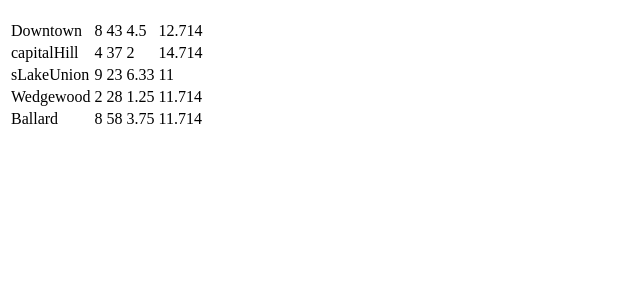
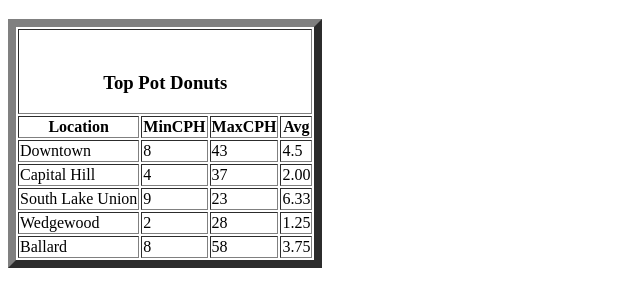
Before and after one commit to ronoh2001/donut_shop, a plain HTML site: page index.html in a window 1280 px wide. Shown: the part 61-368 px from the top of the page, without its empty margins (0-640 px from the left). Drawn offline with Linux system fonts and the light colour scheme.

Commit message:
adding random

```diff
--- a/donut.js
+++ b/donut.js
@@ -1,19 +1,31 @@
 
-function donutShop(loc, minCPH, maxCPH, Avg, AvgHrPerDay) {
+function donutShop(loc, minCPH, maxCPH, Avg) {
 	this.loc = loc;
 	this.minCPH = minCPH;
 	this.maxCPH = maxCPH;
 	this.Avg = Avg;
-	this.AvgHrPerDay = AvgHrPerDay
 
+  this.randomCust = function() {
+    return Math.floor(Math.random() * (this.maxCPH - this.minCPH) + this.minCPH);
+  }
+  hourlyRandom = [];
+  this.AverageDonutsPerHour = function() {
+     for (i=0; i<11; i++)
+      return this.Avg * this.randomCust(i);
+    hourlyRandom.push(this.AverageDonutsPerHour);
+
+  console.log(hourlyRandom);
+  }
 }
-var Downtown = new donutShop('Downtown', 8, 43, 4.5, 12.714);
-var capitalHill = new donutShop ('Capital Hill', 4, 37, 2.00, 14.714);
-var sLakeUnion = new donutShop ('South Lake Union', 9, 23, 6.33, 11);
-var Wedgewood = new donutShop ('Wedgewood', 2, 28, 1.25, 11.714);
-var Ballard = new donutShop ('Ballard', 8, 58, 3.75, 11.714);
 
-    var table = document.createElement('table');
+  var Downtown = new donutShop('Downtown', 8, 43, 4.5);
+  var capitalHill = new donutShop ('Capital Hill', 4, 37, 2.00);
+  var sLakeUnion = new donutShop ('South Lake Union', 9, 23, 6.33);
+  var Wedgewood = new donutShop ('Wedgewood', 2, 28, 1.25);
+  var Ballard = new donutShop ('Ballard', 8, 58, 3.75);
+
+
+   var table = document.createElement('table');
    var tableRow = document.createElement('tr');
    var tableDataOne = document.createElement('td');
    var tableDataTwo = document.createElement('td');
@@ -21,45 +33,40 @@ var Ballard = new donutShop ('Ballard', 8, 58, 3.75, 11.714);
    var tableDataFour = document.createElement('td');
    var tableDataFive = document.createElement('td');
 
-   var Downtown = {
-       loc: 'Downtown',
-       minCPH: 8,
-       maxCPH: 43,
-       Avg: 4.5,
-       AvgHrPerDay: 12.714
-   };
+   // var Downtown = {
+   //     loc: 'Downtown',
+   //     minCPH: 8,
+   //     maxCPH: 43,
+   //     Avg: 4.5,
+   // };
 
-   var capitalHill = {
-       loc: 'capitalHill',
-       minCPH: 4,
-       maxCPH: 37,
-       Avg: 2.00,
-       AvgHrPerDay: 14.714
-   };
+   // var capitalHill = {
+   //     loc: 'Capital Hill',
+   //     minCPH: 4,
+   //     maxCPH: 37,
+   //     Avg: 2.00,
+   // };
 
-   var sLakeUnion = {
-   		loc: 'sLakeUnion',
-   		minCPH: 9,
-   		maxCPH: 23,
-   		Avg: 6.33,
-   		AvgHrPerDay: 11
-   };
+   // var sLakeUnion = {
+   // 		loc: 'South Lake Union',
+   // 		minCPH: 9,
+   // 		maxCPH: 23,
+   // 		Avg: 6.33,
+   // };
 
-   var Wedgewood = {
-   		loc: 'Wedgewood',
-   		minCPH: 2,
-   		maxCPH: 28,
-   		Avg: 1.25,
-   		AvgHrPerDay: 11.714
-   	};
+   // var Wedgewood = {
+   // 		loc: 'Wedgewood',
+   // 		minCPH: 2,
+   // 		maxCPH: 28,
+   // 		Avg: 1.25,
+   // 	};
 
-   	var Ballard = {
-   		loc: 'Ballard',
-   		minCPH: 8,
-   		maxCPH: 58,
-   		Avg: 3.75,
-   		AvgHrPerDay: 11.714
-   	};
+   // 	var Ballard = {
+   // 		loc: 'Ballard',
+   // 		minCPH: 8,
+   // 		maxCPH: 58,
+   // 		Avg: 3.75,
+   // 	};
 
    var shops = [Downtown, capitalHill, sLakeUnion, Wedgewood, Ballard];
 
@@ -71,18 +78,28 @@ var Ballard = new donutShop ('Ballard', 8, 58, 3.75, 11.714);
      var td3 = document.createElement('td');
      var td4 = document.createElement('td');
      var td5 = document.createElement('td');
+     var td6 = document.createElement('td');
+     var td7 = document.createElement('td');
+     var randomCust = donut.randomCust();
+     var AverageDonutsPerHour = donut.AverageDonutsPerHour();
+      console.log(randomCust);
 
      td1.textContent = donut.loc;
      td2.textContent = donut.minCPH;
      td3.textContent = donut.maxCPH;
      td4.textContent = donut.Avg;
-     td5.textContent = donut.AvgHrPerDay;
+     td5.textContent = randomCust;
+     td6.textContent = AverageDonutsPerHour;
+     td7.textContent = totalDonutsPerday;
 
      row.appendChild(td1);
      row.appendChild(td2);
  	   row.appendChild(td3);
      row.appendChild(td4);
      row.appendChild(td5);
+     row.appendChild(td6);
+     row.appendChild(td7);
+
 
      shopTable.appendChild(row);
    });
--- a/index.html
+++ b/index.html
@@ -11,6 +11,59 @@
 <body>
 <h1>The Donut Shop Productivity</h1>
 
+	<TABLE  BORDER="8">
+   <TR>
+      <TH COLSPAN="4">
+         <H3><BR>Top Pot Donuts</H3>
+      </TH>
+   </TR>
+	  <Th>Location</Th>
+	  <TH>MinCPH</TH>
+	  <TH>MaxCPH</TH>
+	  <TH>Avg</TH>
+
+		  <tr>
+			  <td>Downtown</td>
+			  <td>8</td>
+			  <td>43</td>
+			  <td>4.5</td>
+
+			</tr>
+
+ 	  		<tr>
+ 	  			<td>Capital Hill</td>
+ 	  			<td>4</td>
+ 	  			<td>37</td>
+ 	  			<td>2.00</td>
+ 	  		</tr>
+
+ 	  		<tr>
+ 	  			<td>South Lake Union</td>
+ 	  			<td>9</td>
+ 	  			<td>23</td>
+ 	  			<td>6.33</td>
+ 	  		</tr>
+
+ 	  		<tr>
+ 	  			<td>Wedgewood</td>
+ 	  			<td>2</td>
+ 	  			<td>28</td>
+ 	  			<td>1.25</td>
+ 	  		</tr>
+
+	 		<tr>
+ 	  			<td>Ballard</td>
+ 	  			<td>8</td>
+ 	  			<td>58</td>
+ 	  			<td>3.75</td>
+ 	  		</tr>
+
+
+
+
+
+
+
 	<script src='donut.js'>
 
 	</script>
```
Also changed, not shown: donut.jpg (added).
